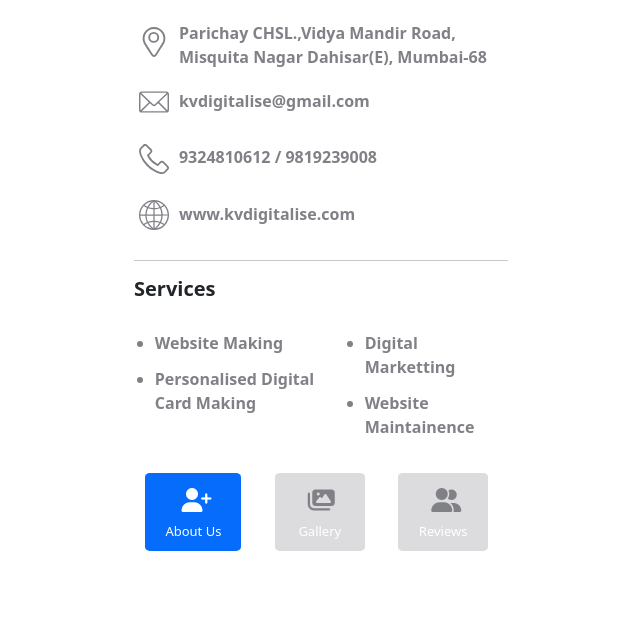
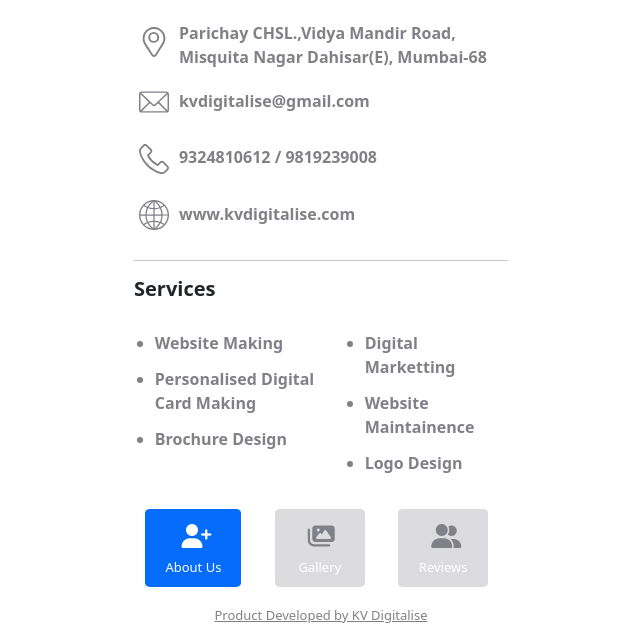
Before and after one commit to KVdigitalise/test, a plain HTML site: page index.html in a window 1280 px wide. Shown: the part 401-1040 px from the top of the page, without its empty margins (319-959 px from the left). Before the commit the page ends 967 px from the top, so only its background shows below. Drawn offline with nearby package versions, Linux system fonts and the light colour scheme; a web font is replaced by a local one.

Commit message:
Design 1 Product developed

```diff
--- a/index.html
+++ b/index.html
@@ -158,14 +158,15 @@
           <ul id="service-left">
             <li>Website Making</li>
             <li>Personalised Digital Card Making</li>
+            <li>Brochure Design</li>
           </ul>
           <ul id="service-right">
             <li>Digital Marketting</li>
             <li>Website Maintainence</li>
+            <li>Logo Design</li>
           </ul>
         </div>
       </div>
-
     </div>
     <div id="horizontal-wala-div2" style="margin-top: -5%;">
       <div class="main-div">
@@ -200,8 +201,11 @@
           <p class="ft footer-text" id="about_us_footer_text" style="color: white;">Reviews</p>
           </div>
           </div>
-          </div>
-          </div>
+    </div>
+    <a data-toggle="modal" data-target="#contact_us_modal"
+      style="width: 100%;display: flex; font-size: 13px;color: #808087;text-decoration: underline;margin-top: 2%;margin-bottom: 2%;"
+      class="justify-content-center">Product Developed by KV Digitalise</a>
+  </div>
           <script>
             function myFunctionFooterOpen(parameter) {
               if (parameter == 'a') {
```
